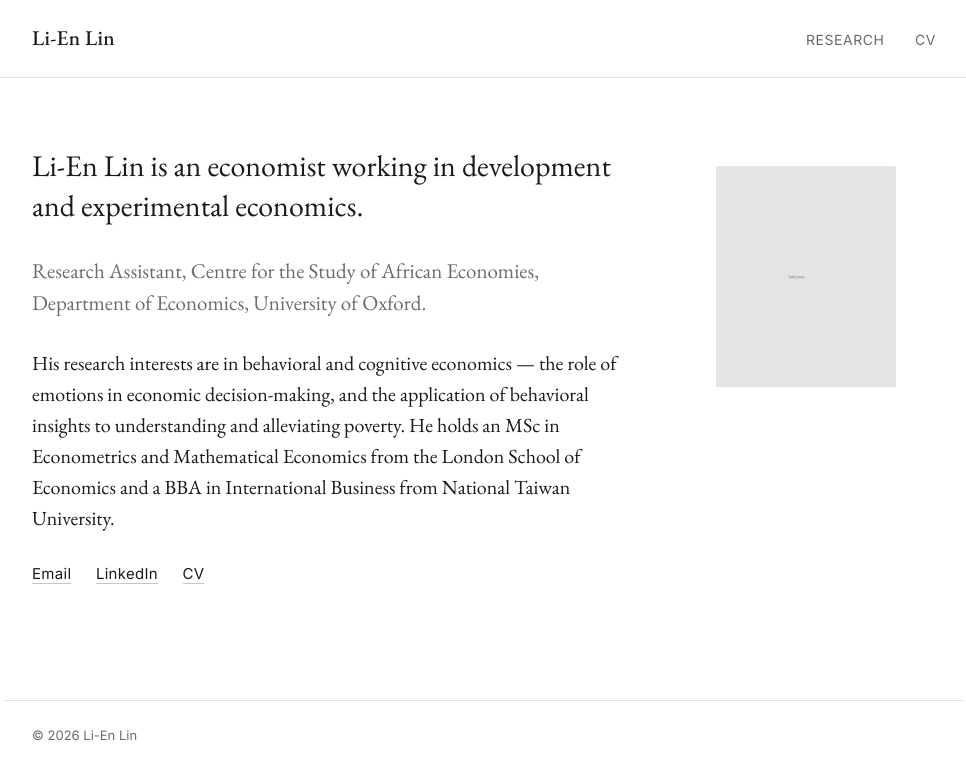
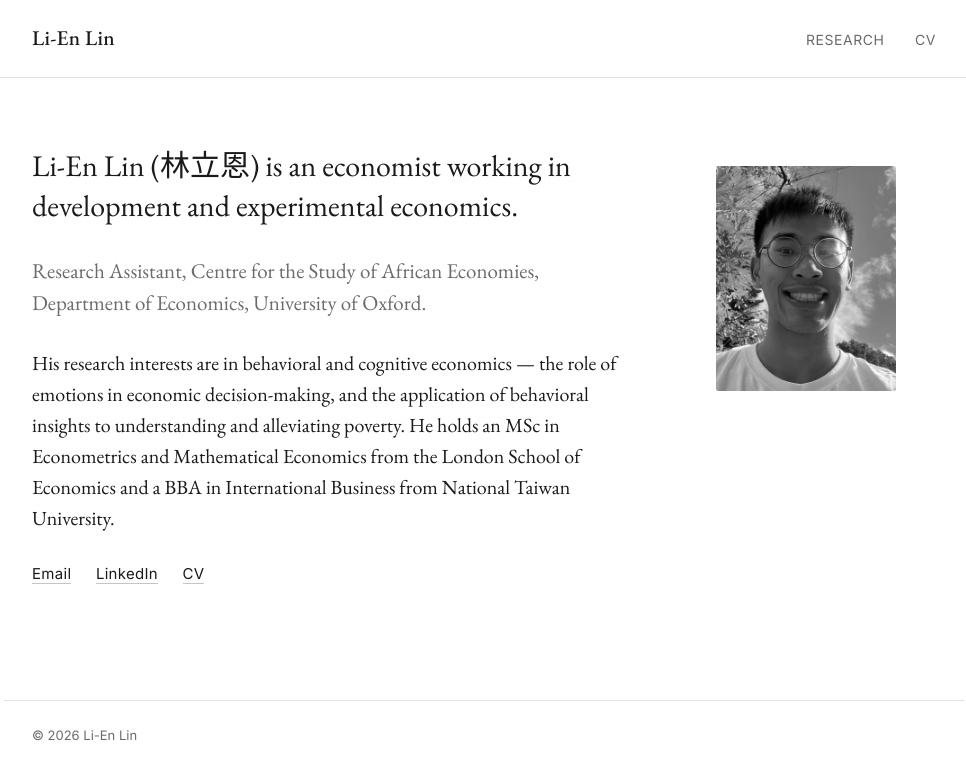
Before and after one commit to lienlin2001/lienlin2001.github.io, a Jekyll site: the page built from index.markdown, in a window 1280 px wide. Shown: the top 780 px of the page, without its empty margins (156-1122 px from the left). Built offline with Jekyll 4.4.1, drawn with Linux system fonts in a browser that asks for light colours.

Commit message:
Add profile photo and rebuild site (Home, Research, CV)

```diff
--- a/index.markdown
+++ b/index.markdown
@@ -4,7 +4,7 @@ layout: default
 
 <section class="home">
   <div class="home-intro">
-    <h1 class="home-lede">Li-En Lin is an economist working in development and experimental economics.</h1>
+    <h1 class="home-lede">Li-En Lin (林立恩) is an economist working in development and experimental economics.</h1>
 
     <p class="home-position">Research Assistant, Centre for the Study of African Economies, Department of Economics, University of Oxford.</p>
 
```
Also changed, not shown: assets/img/profile.jpg.
